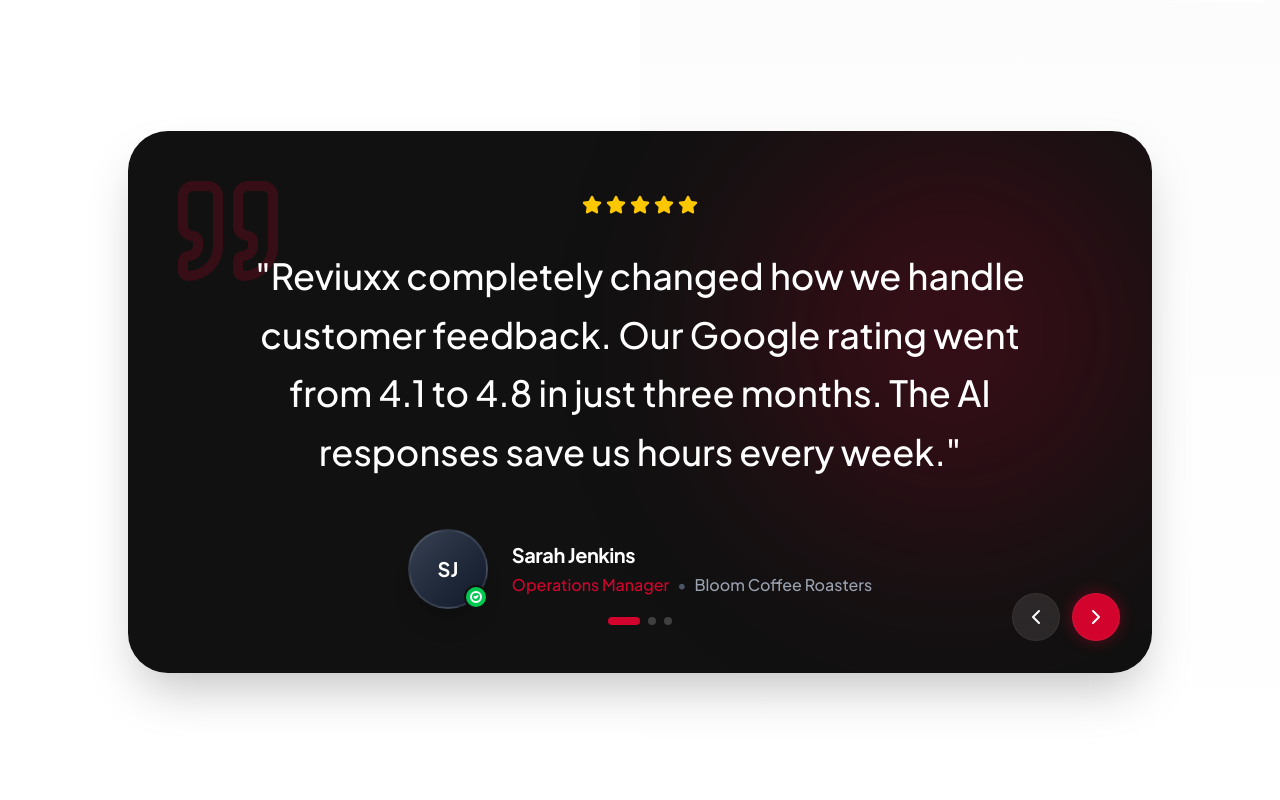
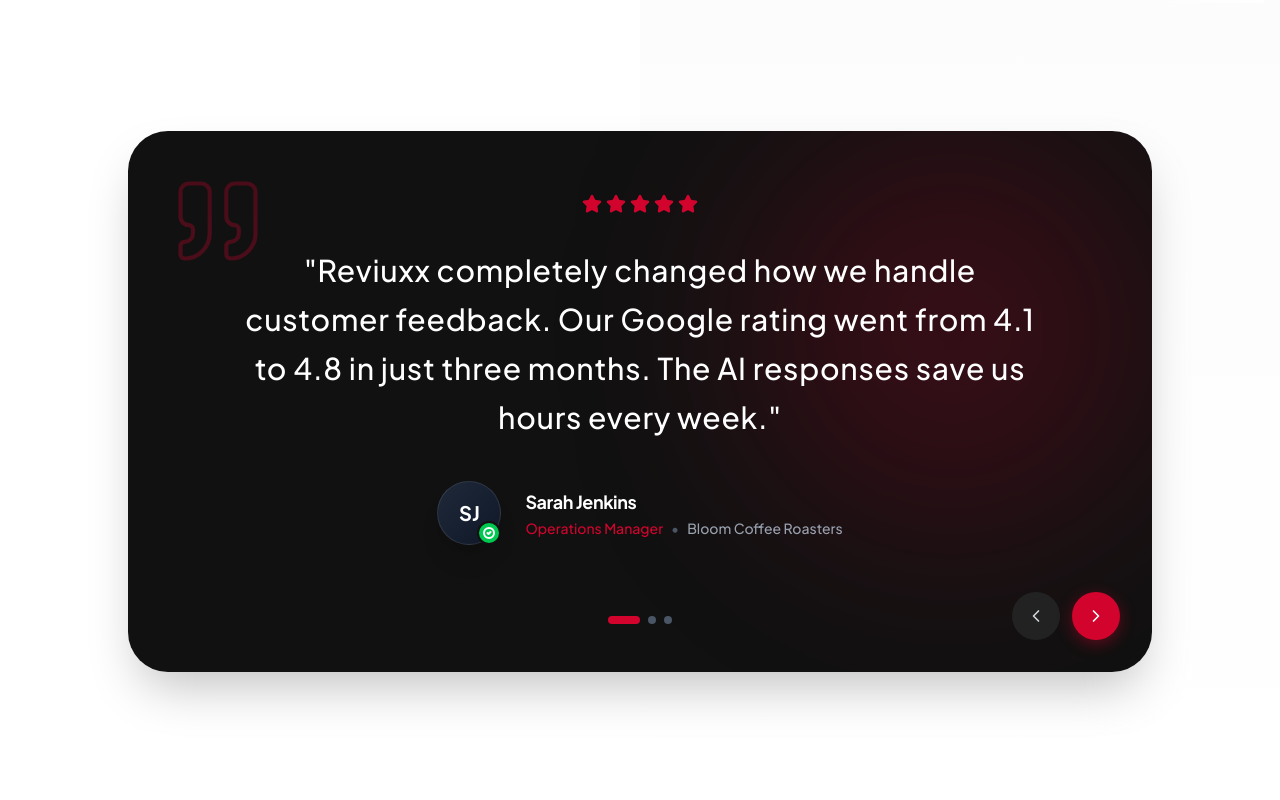
Before and after one commit to linarifux/reviuxx, a React (Vite) app in the folder frontend/: page / in a window 1280 px wide. Shown: the part 8420-9220 px from the top of the page. Built offline with nearby package versions, Linux system fonts and the light colour scheme.

Commit message:
updated trust section, height adjusted.

```diff
--- a/frontend/src/components/home/TrustSection.jsx
+++ b/frontend/src/components/home/TrustSection.jsx
@@ -24,7 +24,6 @@
   const [currentTestimonial, setCurrentTestimonial] = useState(0);
   const [direction, setDirection] = useState(1);
 
-  // Safely fetch testimonials
   const rawTestimonials = t('trust.testimonials', { returnObjects: true });
   const testimonials = Array.isArray(rawTestimonials) ? rawTestimonials : [];
 
@@ -48,17 +47,15 @@
     setCurrentTestimonial((prev) => (prev - 1 + testimonials.length) % testimonials.length);
   };
 
-  // Handle Swipe logic
   const handleDragEnd = (event, info) => {
     const swipeThreshold = 50;
     if (info.offset.x > swipeThreshold) {
-      prevTestimonial(); // Swiped right
+      prevTestimonial();
     } else if (info.offset.x < -swipeThreshold) {
-      nextTestimonial(); // Swiped left
+      nextTestimonial();
     }
   };
 
-  // Extract initials for the avatar
   const getInitials = (name) => {
     if (!name) return "RX";
     const parts = name.split(' ');
@@ -68,22 +65,24 @@
     return name.slice(0, 2).toUpperCase();
   };
 
-  // The array of icons for the infinite marquee
   const marqueeItems = ['google', 'yelp', 'booking', 'tripadvisor', 'airbnb', 'trustpilot', 'fb'];
 
-  // Clean animation variants (NO absolute positioning hacks needed anymore)
+  // Animation variants optimized for absolute positioning
   const sliderVariants = {
     enter: (dir) => ({
-      x: dir > 0 ? 40 : -40,
+      x: dir > 0 ? 80 : -80,
       opacity: 0,
+      zIndex: 0
     }),
     center: {
       x: 0,
       opacity: 1,
+      zIndex: 1,
     },
     exit: (dir) => ({
-      x: dir < 0 ? 40 : -40,
+      x: dir < 0 ? 80 : -80,
       opacity: 0,
+      zIndex: 0
     })
   };
 
@@ -135,11 +134,9 @@
             {t('trust.integrationText', 'Seamlessly connects with over 50+ platforms')}
           </p>
 
-          {/* Gradient Masks for smooth fade out on edges */}
           <div className="absolute left-0 top-0 bottom-0 w-16 md:w-32 bg-linear-to-r from-white to-transparent z-10 pointer-events-none" />
           <div className="absolute right-0 top-0 bottom-0 w-16 md:w-32 bg-linear-to-l from-white to-transparent z-10 pointer-events-none" />
 
-          {/* Scrolling Track */}
           <div className="flex overflow-hidden group">
             <motion.div
               animate={{ x: ["0%", "-50%"] }}
@@ -159,17 +156,37 @@
             initial={{ opacity: 0, y: 40 }}
             whileInView={{ opacity: 1, y: 0 }}
             viewport={{ once: true }}
-            className="max-w-5xl mx-auto bg-[#111111] rounded-[2rem] md:rounded-[2.5rem] p-6 pb-20 md:p-16 relative overflow-hidden shadow-2xl group cursor-grab active:cursor-grabbing"
+            className="max-w-5xl mx-auto bg-[#111111] rounded-[2rem] md:rounded-[2.5rem] p-6 md:p-12 lg:p-16 relative overflow-hidden shadow-2xl group"
           >
             {/* Animated Glow inside the dark card */}
             <div className="absolute top-0 right-0 w-[300px] md:w-[400px] h-[300px] md:h-[400px] bg-[#D2042D]/20 rounded-full blur-[80px] md:blur-[100px] pointer-events-none group-hover:bg-[#D2042D]/30 transition-colors duration-700" />
-            <div className="absolute top-6 left-6 md:top-10 md:left-10 opacity-10 md:opacity-20 pointer-events-none">
-              <Quote size={80} className="text-[#D2042D] md:w-[120px] md:h-[120px]" />
+
+            {/* Giant Background Quote Mark (Outline Style) */}
+            <div className="absolute top-6 left-4 md:top-10 md:left-10 opacity-30 pointer-events-none">
+              <Quote size={100} className="text-transparent" stroke="#D2042D" strokeWidth={1} />
             </div>
 
-            {/* Swipeable Container - mode="wait" completely fixes the screen shake */}
-            <div className="relative z-10 flex flex-col justify-center items-center w-full min-h-[380px] md:min-h-[280px]">
-              <AnimatePresence mode="wait" initial={false} custom={direction}>
+            {/* RESPONSIVE GHOST SIZER:
+                This block is completely invisible but forces the parent container to ALWAYS
+                be exactly as tall as the longest testimonial. Zero layout shifts or screen shake! */}
+            <div className="relative w-full">
+              <div className="grid opacity-0 pointer-events-none select-none" aria-hidden="true">
+                {testimonials.map((test, idx) => (
+                  <div key={idx} className="col-start-1 row-start-1 px-2 md:px-12 flex flex-col items-center justify-center pb-20 md:pb-16">
+                    <div className="flex justify-center gap-1 mb-6 md:mb-8"><Star size={18} /></div>
+                    <p className="text-lg md:text-2xl lg:text-3xl font-medium leading-relaxed mb-8 md:mb-10 w-full text-center">
+                      "{test.quote}"
+                    </p>
+                    <div className="flex flex-col sm:flex-row items-center justify-center gap-4 sm:gap-6 w-full">
+                      <div className="w-14 h-14 md:w-16 md:h-16" />
+                      <div><h4 className="text-lg">X</h4><p className="text-sm">X</p></div>
+                    </div>
+                  </div>
+                ))}
+              </div>
+
+              {/* ACTUAL ANIMATED CONTENT */}
+              <AnimatePresence initial={false} custom={direction}>
                 <motion.div
                   key={currentTestimonial}
                   custom={direction}
@@ -177,77 +194,77 @@
                   initial="enter"
                   animate="center"
                   exit="exit"
-                  transition={{ duration: 0.3, ease: "easeInOut" }}
+                  transition={{ duration: 0.5, ease: "easeInOut" }}
                   drag="x"
                   dragConstraints={{ left: 0, right: 0 }}
                   dragElastic={0.2}
                   onDragEnd={handleDragEnd}
-                  className="w-full text-center px-2 md:px-12 flex flex-col items-center justify-center"
+                  className="absolute inset-0 w-full h-full flex flex-col items-center justify-start md:justify-center text-center px-2 md:px-12 cursor-grab active:cursor-grabbing pb-20 md:pb-16"
                 >
 
                   {/* Star Rating */}
                   <div className="flex justify-center gap-1 mb-6 md:mb-8 pointer-events-none shrink-0">
                     {[1, 2, 3, 4, 5].map((star) => (
-                      <Star key={star} size={18} className="fill-yellow-400 text-yellow-400 md:w-5 md:h-5" />
+                      <Star key={star} size={18} className="fill-[#D2042D] text-[#D2042D] md:w-5 md:h-5" />
                     ))}
                   </div>
 
                   {/* Main Quote */}
-                  <p className="text-xl md:text-3xl lg:text-4xl font-medium text-white leading-relaxed mb-8 md:mb-12 select-none pointer-events-none w-full">
-                    "{testimonials[currentTestimonial].quote}"
-                  </p>
+                  <div className="flex-1 flex items-center justify-center w-full mb-8 md:mb-10">
+                    <p className="text-lg md:text-2xl lg:text-3xl font-medium text-white leading-relaxed select-none pointer-events-none w-full tracking-wide">
+                      "{testimonials[currentTestimonial].quote}"
+                    </p>
+                  </div>
 
                   {/* Premium Client Info Block */}
                   <div className="flex flex-col sm:flex-row items-center justify-center gap-4 sm:gap-6 w-full max-w-xl mx-auto shrink-0">
-
                     {/* Dynamic Avatar */}
                     <div className="relative shrink-0 pointer-events-none">
-                      <div className="w-16 h-16 md:w-20 md:h-20 rounded-full bg-linear-to-br from-gray-700 to-gray-900 border-2 border-white/10 flex items-center justify-center text-white font-bold text-xl shadow-xl">
+                      <div className="w-14 h-14 md:w-16 md:h-16 rounded-full bg-linear-to-br from-gray-800 to-gray-900 border border-white/10 flex items-center justify-center text-white font-bold text-lg md:text-xl shadow-xl">
                         {getInitials(testimonials[currentTestimonial].name)}
                       </div>
-                      <div className="absolute bottom-0 right-0 bg-green-500 rounded-full p-1 border-2 border-[#111111]">
-                        <CheckCircle2 size={12} className="text-white" strokeWidth={4} />
+                      <div className="absolute bottom-0 right-0 bg-green-500 rounded-full p-0.5 md:p-1 border-2 border-[#111111]">
+                        <CheckCircle2 size={10} className="text-white md:w-3 md:h-3" strokeWidth={4} />
                       </div>
                     </div>
 
                     {/* Name & Role text */}
                     <div className="text-center sm:text-left pointer-events-none">
-                      <h4 className="text-lg md:text-xl font-bold text-white mb-1 tracking-tight">
+                      <h4 className="text-base md:text-lg font-bold text-white mb-0.5 tracking-tight">
                         {testimonials[currentTestimonial].name}
                       </h4>
-                      <p className="text-[#D2042D] font-medium text-sm md:text-base flex flex-col sm:flex-row sm:items-center">
+                      <p className="text-[#D2042D] font-medium text-xs md:text-sm flex flex-col sm:flex-row sm:items-center">
                         <span>{testimonials[currentTestimonial].role}</span>
                         <span className="text-gray-600 mx-2 hidden sm:inline">•</span>
-                        <span className="text-gray-400 mt-1 sm:mt-0">{testimonials[currentTestimonial].company}</span>
+                        <span className="text-gray-400 mt-0.5 sm:mt-0">{testimonials[currentTestimonial].company}</span>
                       </p>
                     </div>
-
                   </div>
 
                 </motion.div>
               </AnimatePresence>
             </div>
 
-            {/* Navigation Controls */}
-            <div className="hidden md:flex absolute bottom-8 right-8 gap-3 z-20">
+            {/* Bottom Right Controls (Arrows) */}
+            <div className="absolute bottom-6 md:bottom-8 right-6 md:right-8 flex gap-2 md:gap-3 z-20">
               <button
                 onClick={prevTestimonial}
-                className="w-12 h-12 rounded-full bg-white/10 hover:bg-white/20 border border-white/5 flex items-center justify-center text-white backdrop-blur-md transition-colors focus:outline-none focus:ring-2 focus:ring-[#D2042D]/50"
+                className="w-10 h-10 md:w-12 md:h-12 rounded-full bg-[#222222] hover:bg-[#333333] flex items-center justify-center text-gray-300 transition-colors focus:outline-none focus:ring-2 focus:ring-[#D2042D]/50"
                 aria-label="Previous Testimonial"
               >
-                <ChevronLeft size={24} />
+                <ChevronLeft size={20} />
               </button>
               <button
                 onClick={nextTestimonial}
-                className="w-12 h-12 rounded-full bg-[#D2042D] hover:bg-red-700 border border-white/5 flex items-center justify-center text-white backdrop-blur-md transition-colors shadow-[0_0_15px_rgba(210,4,45,0.4)] focus:outline-none focus:ring-2 focus:ring-white/50"
+                className="w-10 h-10 md:w-12 md:h-12 rounded-full bg-[#D2042D] hover:bg-red-600 flex items-center justify-center text-white transition-colors shadow-[0_4px_15px_rgba(210,4,45,0.4)] focus:outline-none focus:ring-2 focus:ring-white/50"
                 aria-label="Next Testimonial"
               >
-                <ChevronRight size={24} />
+                <ChevronRight size={20} />
               </button>
             </div>
 
-            {/* Pagination Dots */}
-            <div className="absolute bottom-6 md:bottom-12 left-1/2 -translate-x-1/2 flex gap-2 z-20">
+            {/* Bottom Center Pagination Dots */}
+            <div className="absolute bottom-10 md:bottom-12 left-1/2 -translate-x-1/2 flex gap-1.5 md:gap-2 z-20">
               {testimonials.map((_, idx) => (
                 <button
                   key={idx}
@@ -255,8 +272,8 @@
                     setDirection(idx > currentTestimonial ? 1 : -1);
                     setCurrentTestimonial(idx);
                   }}
-                  className={`transition-all duration-300 rounded-full h-2 focus:outline-none ${
-                    currentTestimonial === idx ? 'w-8 bg-[#D2042D]' : 'w-2 bg-white/20 hover:bg-white/40'
+                  className={`transition-all duration-300 rounded-full h-1.5 md:h-2 focus:outline-none ${
+                    currentTestimonial === idx ? 'w-5 md:w-8 bg-[#D2042D]' : 'w-1.5 md:w-2 bg-gray-600 hover:bg-gray-400'
                   }`}
                   aria-label={`Go to testimonial ${idx + 1}`}
                 />
```
